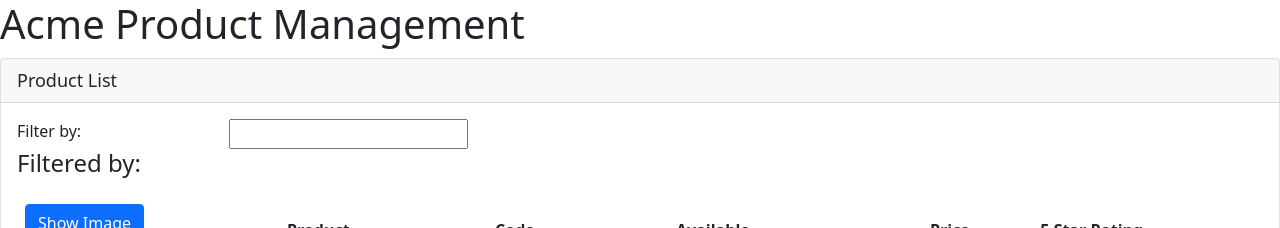
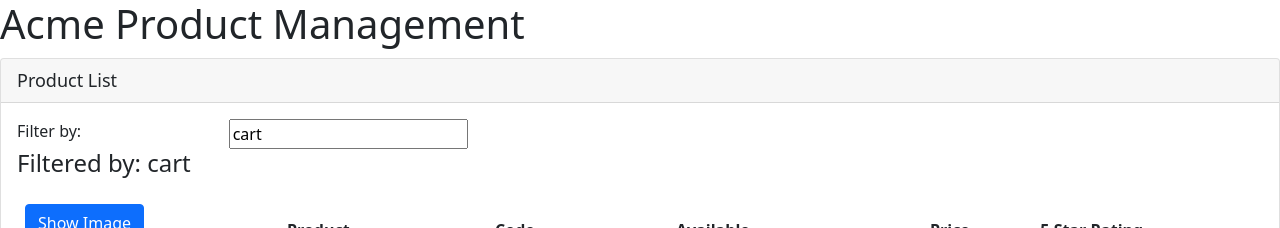
Before and after one commit to tgall019/LearningAngular, an Angular app in the folder APM-Start/: page / in a window 1280 px wide. Shown: the top 228 px of the page. Built offline with nearby package versions, Linux system fonts and the light colour scheme.

Commit message:
Handled live input from 'Filter by' box using two-way binding (ngModel)

```diff
--- a/APM-Start/src/app/app.module.ts
+++ b/APM-Start/src/app/app.module.ts
@@ -3,10 +3,11 @@ import { BrowserModule } from '@angular/platform-browser';
 
 import { AppComponent } from './app.component';
 import { ProductListComponent } from './products/product-list.component';
+import { FormsModule } from '@angular/forms';
 
 @NgModule({
   declarations: [AppComponent, ProductListComponent],
-  imports: [BrowserModule],
+  imports: [BrowserModule, FormsModule],
   bootstrap: [AppComponent]
 })
 export class AppModule { }
--- a/APM-Start/src/app/products/product-list.component.html
+++ b/APM-Start/src/app/products/product-list.component.html
@@ -7,12 +7,13 @@
         <div class='row'>
             <div class = 'col-md-2'>Filter by:</div>
             <div class='col-md-4'>
-                <input type='text'>
+                <input type='text'
+                [(ngModel)]='listFilter'>
             </div>
         </div>
         <div class='row'>
             <div class='col-md-6'>
-                <h4>Filtered by: </h4>
+                <h4>Filtered by: {{listFilter}}</h4>
             </div>
         </div>
         <div class='table-responsive'>
--- a/APM-Start/src/app/products/product-list.component.ts
+++ b/APM-Start/src/app/products/product-list.component.ts
@@ -9,6 +9,7 @@ export class ProductListComponent {
     imageWidth: number = 50;
     imageMargin: number = 2;
     showImage: boolean = false;
+    listFilter: string = 'cart';
     products: any[] = [
         {
             "productId": 1,
```
